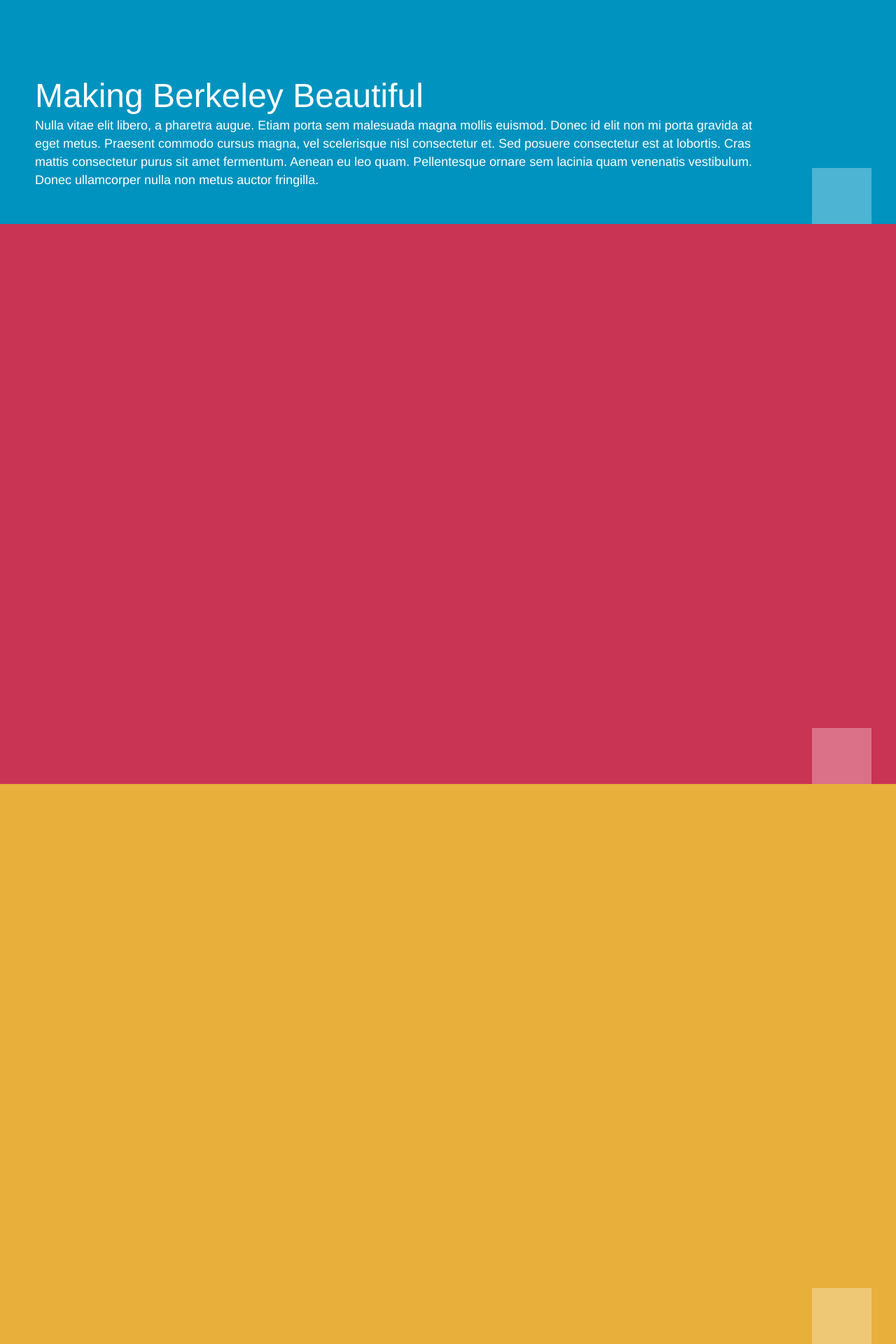
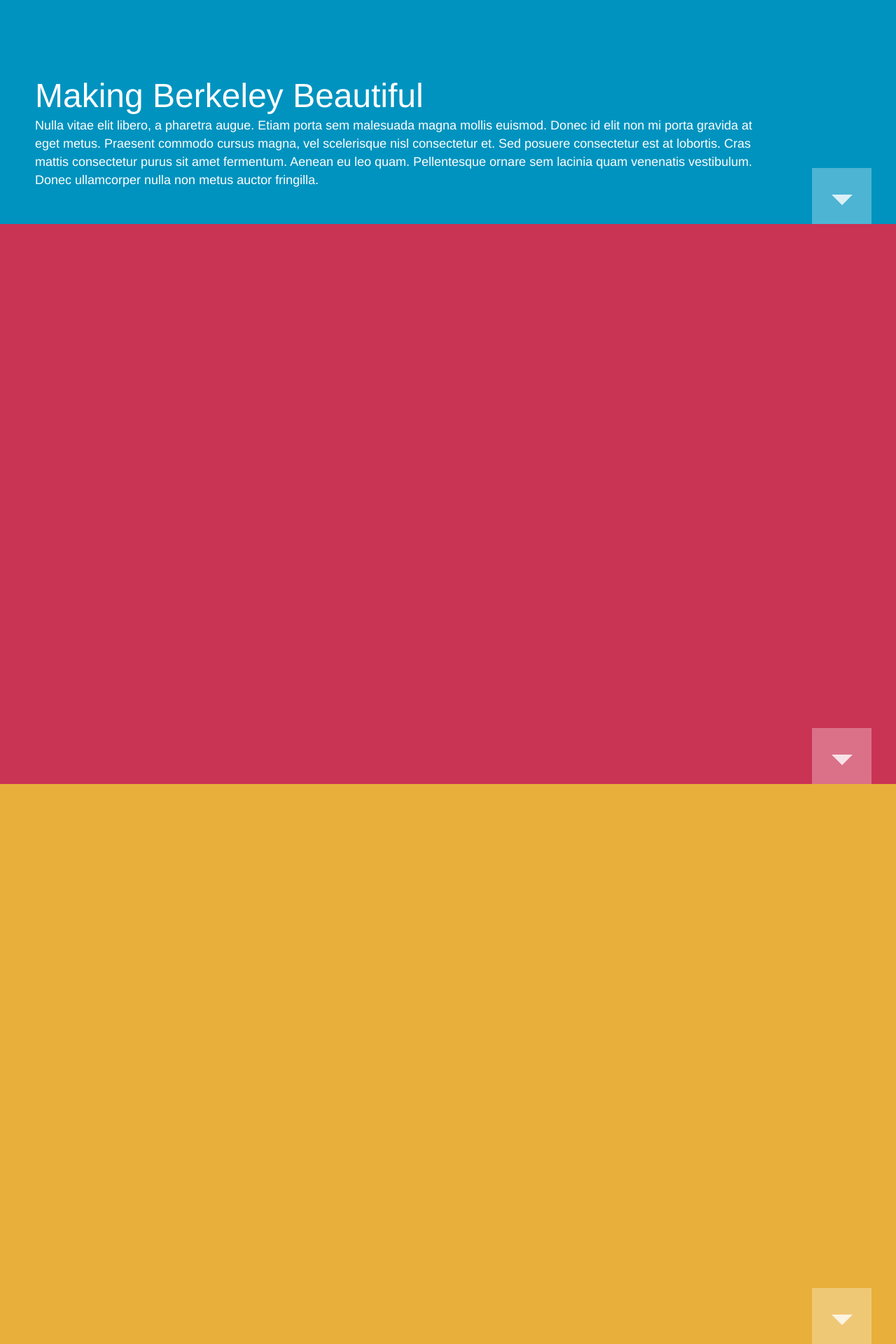
Before and after one commit to lalizlabeth/making-berkeley-beautiful, a PHP site: page / in a window 1280 px wide. Shown: the part 1280-3200 px from the top of the page at 70% size. Run offline with PHP 8.4, Linux system fonts and the light colour scheme.

Commit message:
Added triangle to down button

```diff
--- a/css/style.css
+++ b/css/style.css
@@ -119,11 +119,25 @@ article {
   height: 80px;
   bottom: 0;
   right: 35px;
-  background: rgba(255, 255, 255, 0.3); }
+  background: rgba(255, 255, 255, 0.3);
+  z-index: 2; }
   .next-slide-arrow a {
     display: block;
     width: 100%;
     height: 100%; }
+  .next-slide-arrow:hover {
+    background: rgba(255, 255, 255, 0.25); }
+  .next-slide-arrow:before {
+    content: "";
+    position: absolute;
+    width: 0;
+    height: 0;
+    border-left: 15px solid transparent;
+    border-right: 15px solid transparent;
+    border-top: 15px solid rgba(255, 255, 255, 0.8);
+    right: 27px;
+    top: 38px;
+    z-index: -1; }
 
 .text {
   position: absolute;
--- a/css/style.scss
+++ b/css/style.scss
@@ -160,10 +160,26 @@ article {
   bottom: 0;
   right: 35px;
   background: rgba(255, 255, 255, 0.3);
+  z-index: 2;
   a {
     display: block;
     width: 100%;
     height: 100%;
+  }
+  &:hover {
+    background: rgba(255, 255, 255, 0.25);
+  }
+  &:before {
+    content: "";
+    position: absolute;
+    width: 0;
+    height: 0;
+    border-left: 15px solid transparent;
+    border-right: 15px solid transparent;
+    border-top: 15px solid rgba(255, 255, 255, 0.8);
+    right: 27px;
+    top: 38px;
+    z-index: -1;
   }
 }
 
```
